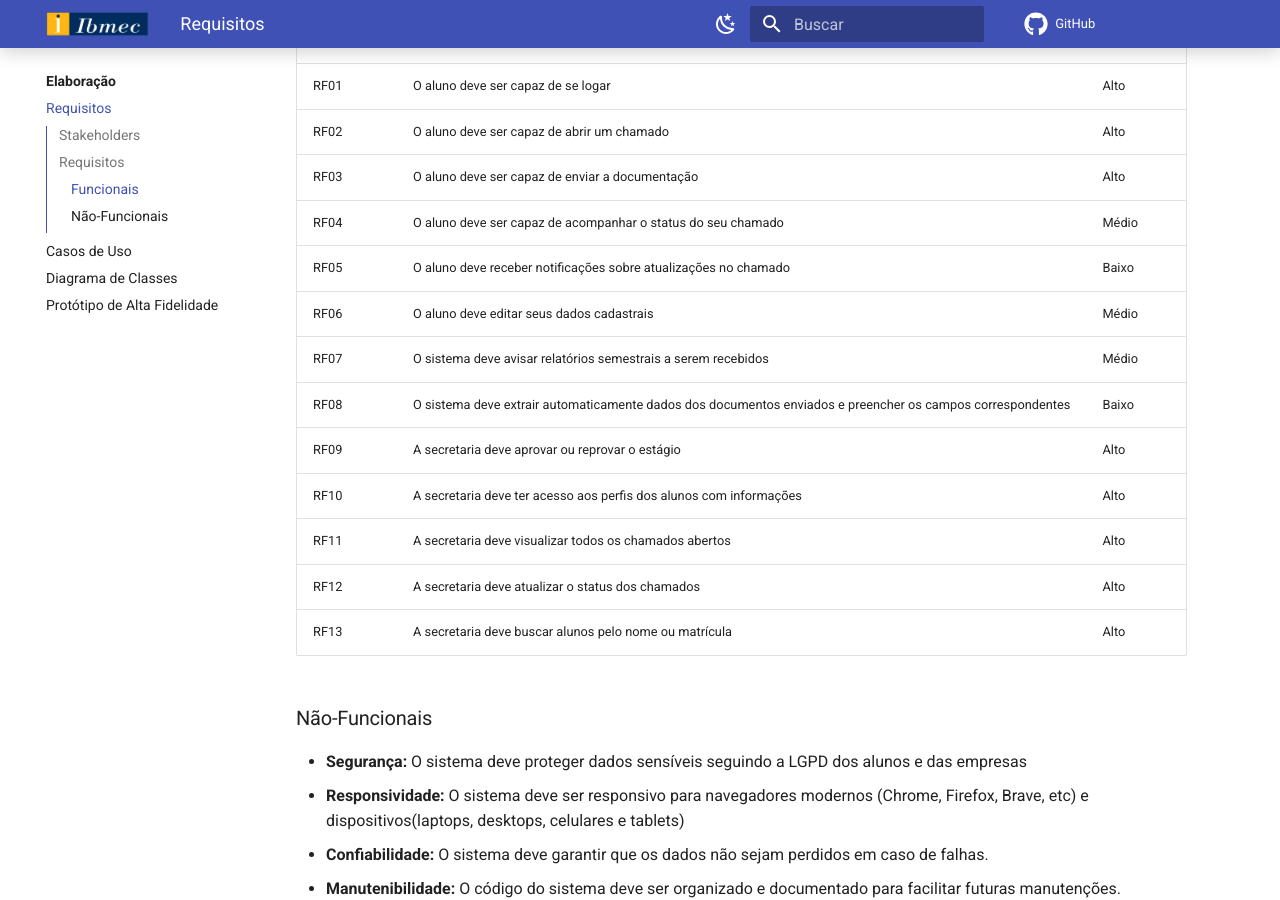
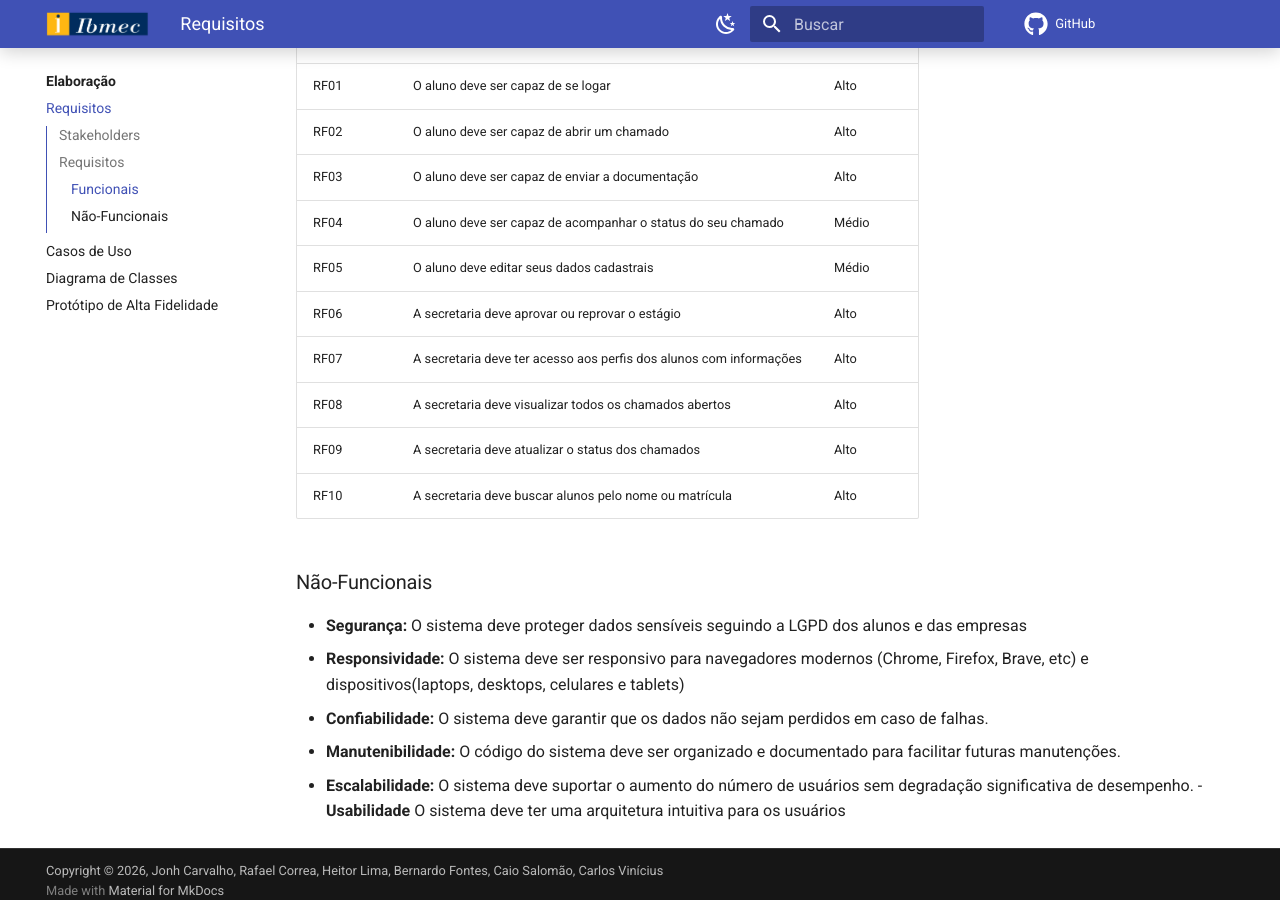
Before and after one commit to Projetos-de-Extensao/PBE_26.1_8002_IV, an MkDocs documentation site: the page built from docs/Elaboracao/requisitos.md, in a window 1280 px wide and 900 px high, scrolled down 578 px. Built offline with MkDocs 1.6.1 and Material for MkDocs 9.7.7, drawn with Linux system fonts in a browser that asks for light colours; comment, search, counter and statistics services are not loaded.

Commit message:
correção dos requisitos

```diff
--- a/docs/Elaboracao/requisitos.md
+++ b/docs/Elaboracao/requisitos.md
@@ -17,15 +17,12 @@
 |RF02|O aluno deve ser capaz de abrir um chamado|Alto|
 |RF03|O aluno deve ser capaz de enviar a documentação|Alto|
 |RF04|O aluno deve ser capaz de acompanhar o status do seu chamado|Médio|
-|RF05|O aluno deve receber notificações sobre atualizações no chamado|Baixo|
-|RF06|O aluno deve editar seus dados cadastrais|Médio|
-|RF07|O sistema deve avisar relatórios semestrais a serem recebidos|Médio|
-|RF08|O sistema deve extrair automaticamente dados dos documentos enviados e preencher os campos correspondentes|Baixo|
-|RF09|A secretaria deve aprovar ou reprovar o estágio|Alto|
-|RF10|A secretaria deve ter acesso aos perfis dos alunos com informações|Alto|
-|RF11|A secretaria deve visualizar todos os chamados abertos|Alto|
-|RF12|A secretaria deve atualizar o status dos chamados|Alto|
-|RF13|A secretaria deve buscar alunos pelo nome ou matrícula|Alto|
+|RF05|O aluno deve editar seus dados cadastrais|Médio|
+|RF06|A secretaria deve aprovar ou reprovar o estágio|Alto|
+|RF07|A secretaria deve ter acesso aos perfis dos alunos com informações|Alto|
+|RF08|A secretaria deve visualizar todos os chamados abertos|Alto|
+|RF09|A secretaria deve atualizar o status dos chamados|Alto|
+|RF10|A secretaria deve buscar alunos pelo nome ou matrícula|Alto|
 
 ### Não-Funcionais
 
```
Also changed, not shown: 2 other files.
